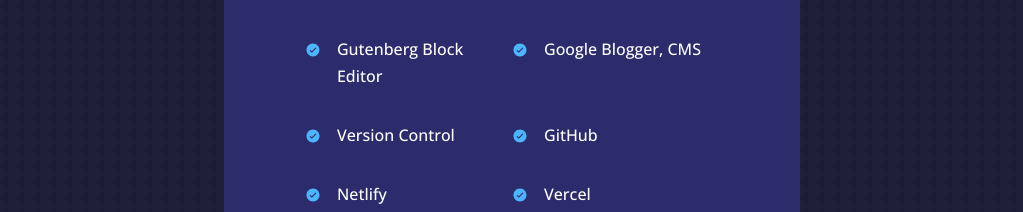
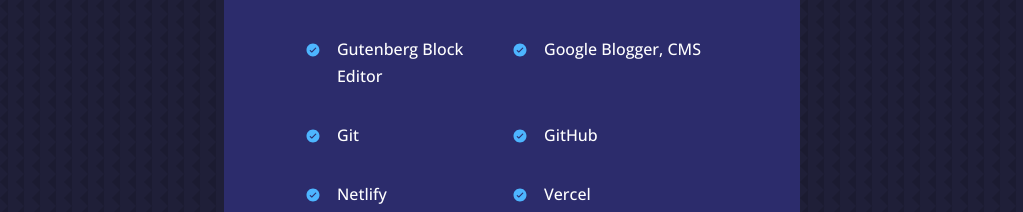
Before and after one commit to tuhamworld/Website-v3-docker, a React (Vite) app: page / in a window 1280 px wide. Shown: the part 1682-1894 px from the top of the page, without its empty margins (128-1151 px from the left). Built offline with nearby package versions, Linux system fonts and the light colour scheme.

Commit message:
update: VCS to Git

```diff
--- a/src/components/organisms/Experience/index.jsx
+++ b/src/components/organisms/Experience/index.jsx
@@ -63,7 +63,7 @@
 
               <article className="experience__details">
                 <IoIosCheckmarkCircle className="experience__details-icon" />
-                <h4>Version Control</h4>
+                <h4>Git</h4>
               </article>
 
               <article className="experience__details">
```
